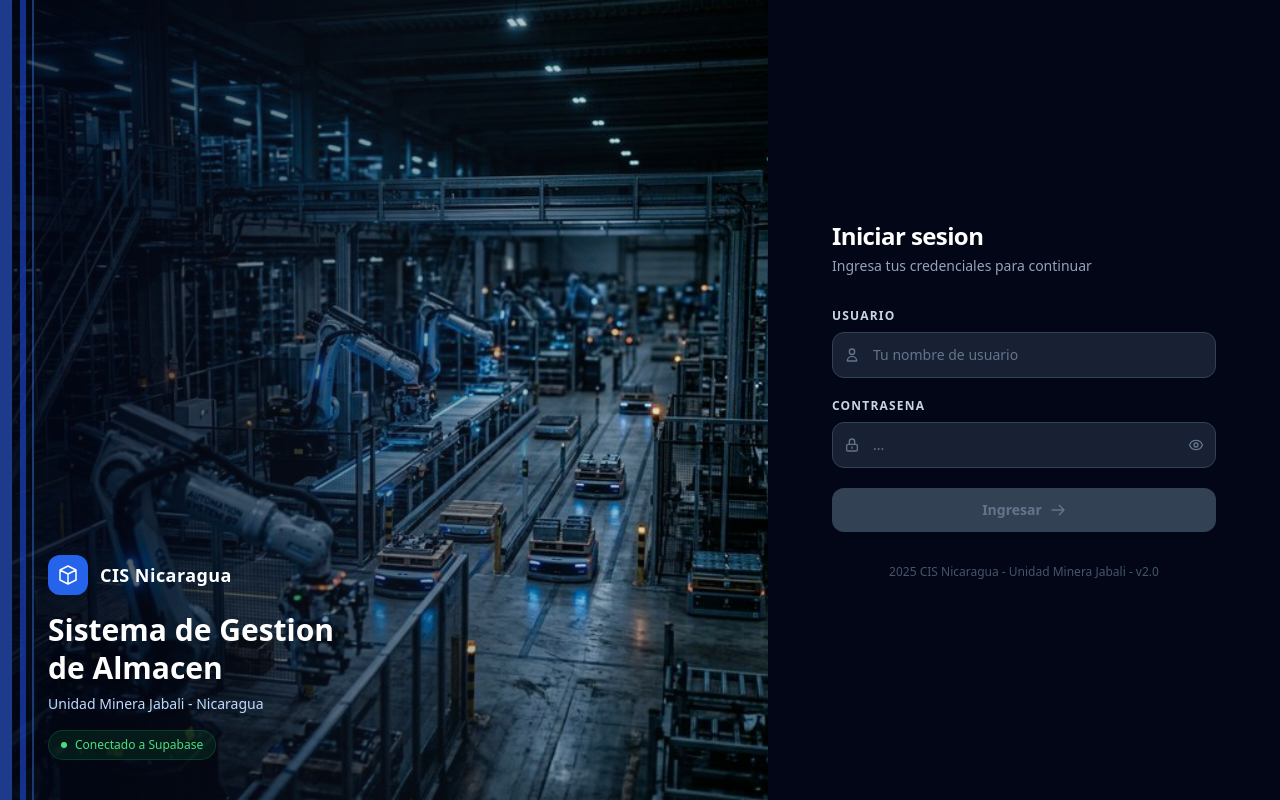
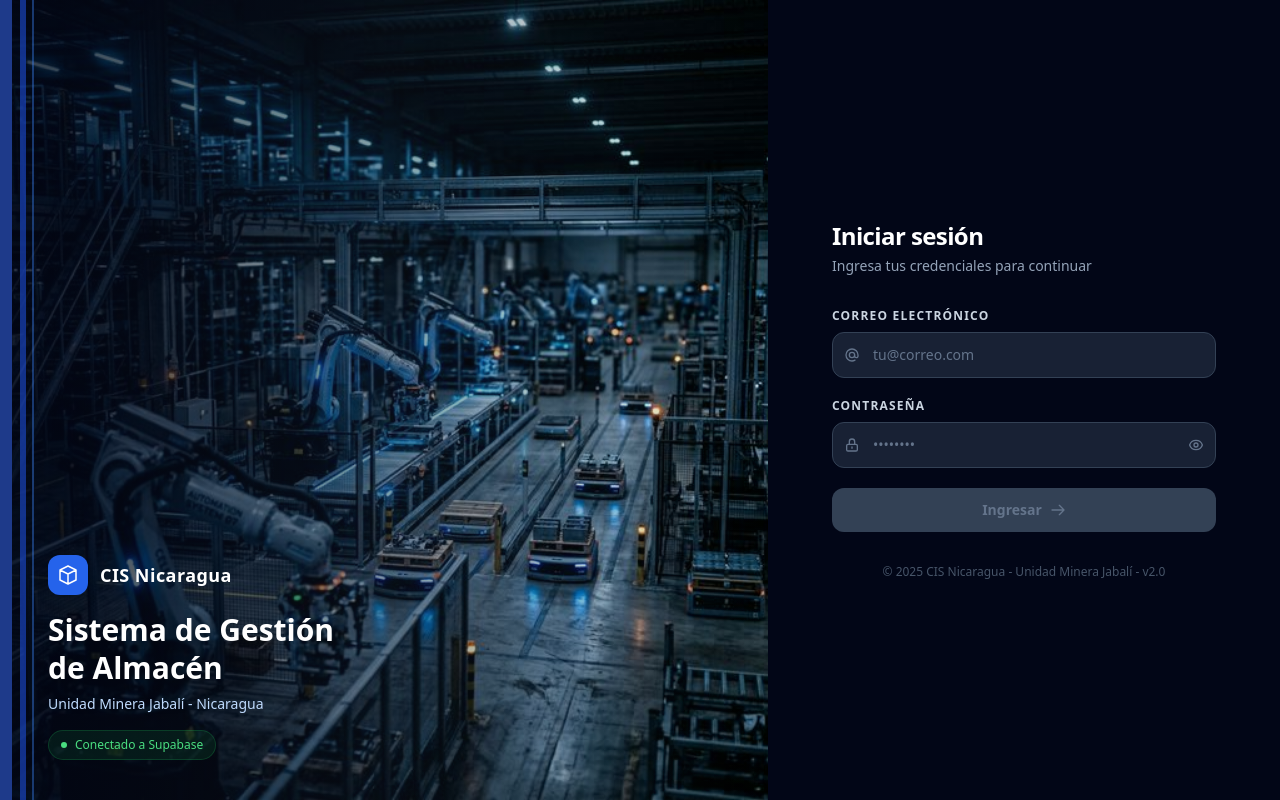
Before and after one commit to Seitikperu/Proyecto-Final-2.0, a Next.js app: page /login in a window 1280 px wide. Built offline with nearby package versions, Linux system fonts and the light colour scheme; no server answers.

Commit message:
Add files via upload

```diff
--- a/src/app/dashboard/layout.tsx
+++ b/src/app/dashboard/layout.tsx
@@ -3,7 +3,8 @@ import { useState, useEffect } from 'react'
 import Link from 'next/link'
 import { usePathname, useRouter } from 'next/navigation'
 import { ToastContainer } from '@/components/ui/Toast'
-import { PROYECTOS, Proyecto } from '@/lib/context/ProyectoContext'
+import { Proyecto } from '@/lib/context/ProyectoContext'
+import { getSupabaseClient } from '@/lib/supabase/client'
 
 interface CisUser {
   id: number
@@ -64,7 +65,8 @@ export default function DashboardLayout({ children }: { children: React.ReactNod
     }
   }, [pathname, router])
 
-  function logout() {
+  async function logout() {
+    await getSupabaseClient().auth.signOut()
     sessionStorage.removeItem('cis_usuario')
     sessionStorage.removeItem('cis_proyecto')
     router.push('/login')
--- a/src/app/login/page.tsx
+++ b/src/app/login/page.tsx
@@ -1,19 +1,12 @@
 'use client'
 import { useState, useTransition, Suspense } from 'react'
-import { useRouter } from 'next/navigation'
+import { useRouter, useSearchParams } from 'next/navigation'
 import { getSupabaseClient } from '@/lib/supabase/client'
-
-interface UsuarioRow {
-  id: number
-  nombre: string
-  datos: string | null
-  acceso: string | null
-  id_personal: string | null
-}
 
 function LoginForm() {
   const router = useRouter()
-  const [nombre, setNombre] = useState('')
+  const searchParams = useSearchParams()
+  const [email, setEmail] = useState('')
   const [password, setPassword] = useState('')
   const [showPwd, setShowPwd] = useState(false)
   const [error, setError] = useState<string | null>(null)
@@ -24,35 +17,48 @@ function LoginForm() {
     e.preventDefault()
     setError(null)
     startTransition(async () => {
-      const { data, error: dbErr } = await sb
+      // 1. Autenticar con Supabase Auth
+      const { data: authData, error: authErr } = await sb.auth.signInWithPassword({
+        email: email.trim().toLowerCase(),
+        password,
+      })
+
+      if (authErr || !authData.user) {
+        setError('Correo o contraseña incorrectos')
+        return
+      }
+
+      // 2. Obtener perfil desde la tabla usuarios usando auth_id
+      const { data: perfil, error: perfilErr } = await sb
         .from('usuarios')
-        .select('id, nombre, datos, acceso, id_personal')
-        .eq('nombre', nombre.trim())
-        .eq('contrasena', password)
+        .select('id, nombre, datos, acceso, id_personal, rol_global')
+        .eq('auth_id', authData.user.id)
         .eq('activo', true)
         .maybeSingle()
 
-      if (dbErr) { setError(dbErr.message); return }
-      if (!data) { setError('Usuario o contrasena incorrectos'); return }
-
-      const usuario = data as UsuarioRow
+      if (perfilErr || !perfil) {
+        await sb.auth.signOut()
+        setError('Usuario no tiene acceso al sistema')
+        return
+      }
 
       sessionStorage.setItem('cis_usuario', JSON.stringify({
-        id: usuario.id,
-        nombre: usuario.nombre,
-        datos: usuario.datos,
-        acceso: usuario.acceso,
-        id_personal: usuario.id_personal,
+        id:          perfil.id,
+        nombre:      perfil.nombre,
+        datos:       perfil.datos,
+        acceso:      perfil.acceso,
+        id_personal: perfil.id_personal,
+        rol_global:  perfil.rol_global,
       }))
 
-      document.cookie = 'cis_session=1; path=/; SameSite=Lax'
-
-      router.push('/select-project')
+      const redirectTo = searchParams.get('redirectTo') || '/select-project'
+      router.push(redirectTo)
     })
   }
 
   return (
     <main className="min-h-screen flex items-stretch font-sans">
+      {/* Panel izquierdo — imagen */}
       <div className="hidden lg:flex lg:w-3/5 relative overflow-hidden">
         <div className="absolute left-0 top-0 bottom-0 w-3 bg-blue-900 z-10" />
         <div className="absolute left-5 top-0 bottom-0 w-1.5 bg-blue-700/60 z-10" />
@@ -70,9 +76,9 @@ function LoginForm() {
             <span className="text-white font-bold text-lg tracking-wide">CIS Nicaragua</span>
           </div>
           <h2 className="text-white text-3xl font-extrabold leading-tight drop-shadow-lg">
-            Sistema de Gestion<br />de Almacen
+            Sistema de Gestión<br />de Almacén
           </h2>
-          <p className="text-blue-200 text-sm mt-2 drop-shadow">Unidad Minera Jabali - Nicaragua</p>
+          <p className="text-blue-200 text-sm mt-2 drop-shadow">Unidad Minera Jabalí - Nicaragua</p>
           <div className="flex items-center gap-2 mt-4 bg-green-500/10 border border-green-500/20 rounded-full px-3 py-1.5 w-fit">
             <span className="w-1.5 h-1.5 rounded-full bg-green-400 animate-pulse" />
             <span className="text-green-400 text-xs font-medium">Conectado a Supabase</span>
@@ -80,8 +86,10 @@ function LoginForm() {
         </div>
       </div>
 
+      {/* Panel derecho — formulario */}
       <div className="flex-1 flex items-center justify-center bg-slate-950 px-8 py-12">
         <div className="w-full max-w-sm">
+          {/* Logo mobile */}
           <div className="lg:hidden text-center mb-8">
             <div className="inline-flex items-center justify-center w-14 h-14 rounded-2xl bg-blue-600 mb-3 shadow-lg shadow-blue-600/30">
               <svg className="w-7 h-7 text-white" fill="none" viewBox="0 0 24 24" stroke="currentColor">
@@ -92,38 +100,40 @@ function LoginForm() {
           </div>
 
           <div className="mb-8">
-            <h1 className="text-2xl font-extrabold text-white tracking-tight">Iniciar sesion</h1>
+            <h1 className="text-2xl font-extrabold text-white tracking-tight">Iniciar sesión</h1>
             <p className="text-slate-400 text-sm mt-1">Ingresa tus credenciales para continuar</p>
           </div>
 
           <form onSubmit={handleLogin} className="space-y-5" noValidate>
+            {/* Campo email */}
             <div>
-              <label htmlFor="nombre" className="block text-xs font-semibold text-slate-300 uppercase tracking-widest mb-2">
-                Usuario
+              <label htmlFor="email" className="block text-xs font-semibold text-slate-300 uppercase tracking-widest mb-2">
+                Correo electrónico
               </label>
               <div className="relative">
                 <div className="absolute inset-y-0 left-0 pl-3 flex items-center pointer-events-none">
                   <svg className="w-4 h-4 text-slate-500" fill="none" viewBox="0 0 24 24" stroke="currentColor">
-                    <path strokeLinecap="round" strokeLinejoin="round" strokeWidth={2} d="M16 7a4 4 0 11-8 0 4 4 0 018 0zM12 14a7 7 0 00-7 7h14a7 7 0 00-7-7z" />
+                    <path strokeLinecap="round" strokeLinejoin="round" strokeWidth={2} d="M16 12a4 4 0 10-8 0 4 4 0 008 0zm0 0v1.5a2.5 2.5 0 005 0V12a9 9 0 10-9 9m4.5-1.206a8.959 8.959 0 01-4.5 1.207" />
                   </svg>
                 </div>
                 <input
-                  id="nombre"
-                  type="text"
-                  value={nombre}
-                  onChange={e => setNombre(e.target.value)}
+                  id="email"
+                  type="email"
+                  value={email}
+                  onChange={e => setEmail(e.target.value)}
                   required
-                  autoComplete="username"
-                  placeholder="Tu nombre de usuario"
+                  autoComplete="email"
+                  placeholder="tu@correo.com"
                   disabled={isPending}
                   className="w-full bg-slate-800/80 border border-slate-700 text-white placeholder-slate-500 rounded-xl pl-10 pr-4 py-3 text-sm focus:outline-none focus:ring-2 focus:ring-blue-500 focus:border-blue-500 transition-all disabled:opacity-50"
                 />
               </div>
             </div>
 
+            {/* Campo contraseña */}
             <div>
               <label htmlFor="password" className="block text-xs font-semibold text-slate-300 uppercase tracking-widest mb-2">
-                Contrasena
+                Contraseña
               </label>
               <div className="relative">
                 <div className="absolute inset-y-0 left-0 pl-3 flex items-center pointer-events-none">
@@ -138,7 +148,7 @@ function LoginForm() {
                   onChange={e => setPassword(e.target.value)}
                   required
                   autoComplete="current-password"
-                  placeholder="..."
+                  placeholder="••••••••"
                   disabled={isPending}
                   className="w-full bg-slate-800/80 border border-slate-700 text-white placeholder-slate-500 rounded-xl pl-10 pr-10 py-3 text-sm focus:outline-none focus:ring-2 focus:ring-blue-500 focus:border-blue-500 transition-all disabled:opacity-50"
                 />
@@ -161,6 +171,7 @@ function LoginForm() {
               </div>
             </div>
 
+            {/* Error */}
             {error && (
               <div className="flex items-start gap-2.5 bg-red-500/10 border border-red-500/30 rounded-xl px-4 py-3">
                 <svg className="w-4 h-4 text-red-400 flex-shrink-0 mt-0.5" fill="none" viewBox="0 0 24 24" stroke="currentColor">
@@ -170,9 +181,10 @@ function LoginForm() {
               </div>
             )}
 
+            {/* Botón submit */}
             <button
               type="submit"
-              disabled={isPending || !nombre || !password}
+              disabled={isPending || !email || !password}
               className="relative w-full bg-blue-600 hover:bg-blue-500 active:bg-blue-700 disabled:bg-slate-700 disabled:text-slate-500 text-white font-bold py-3 rounded-xl text-sm transition-all duration-200 shadow-lg shadow-blue-600/20 hover:shadow-blue-500/30 disabled:shadow-none overflow-hidden group"
             >
               <span className="absolute inset-0 translate-x-[-100%] group-hover:translate-x-[100%] bg-gradient-to-r from-transparent via-white/10 to-transparent transition-transform duration-700" />
@@ -198,7 +210,7 @@ function LoginForm() {
           </form>
 
           <p className="text-center text-xs text-slate-600 mt-8">
-            2025 CIS Nicaragua - Unidad Minera Jabali - v2.0
+            © 2025 CIS Nicaragua - Unidad Minera Jabalí - v2.0
           </p>
         </div>
       </div>
--- a/src/app/select-project/page.tsx
+++ b/src/app/select-project/page.tsx
@@ -103,7 +103,8 @@ export default function SelectProjectPage() {
     setTimeout(() => router.push('/select-module'), 350)
   }
 
-  function cerrarSesion() {
+  async function cerrarSesion() {
+    await sb.auth.signOut()
     sessionStorage.removeItem('cis_usuario')
     sessionStorage.removeItem('cis_proyecto')
     router.push('/login')
```
Also changed, not shown: src/middleware.ts (+27 -7 lines), 1 other file (tests, documents, lock files or other folders).
